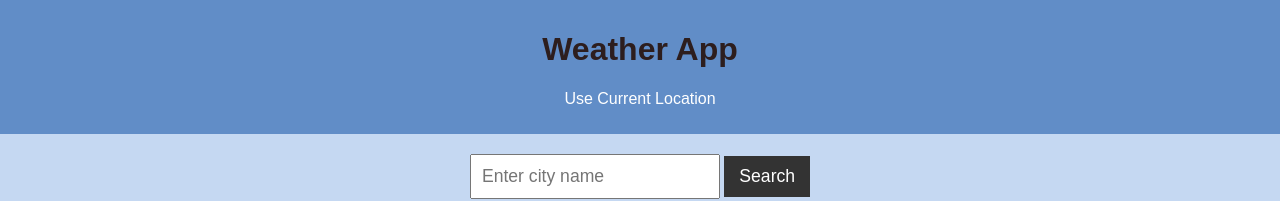
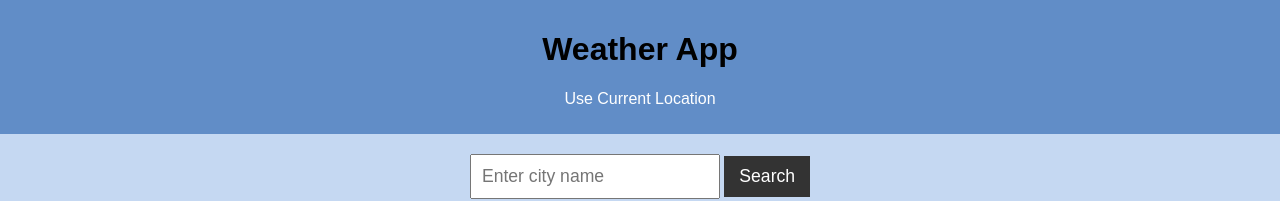
Before and after one commit to Samelo01/Final-API-Project, a plain HTML site: page index.html in a window 1280 px wide. Shown: the top 201 px of the page. Drawn offline with Linux system fonts and the light colour scheme.

Commit message:
modified css

```diff
--- a/styles.css
+++ b/styles.css
@@ -6,9 +6,9 @@ body {
   }
 
   header {
-    background-color: #333;
+    background-color: #151515;
     background-color: #618dc7;
-    color: rgb(45, 30, 30);
+    color: rgb(0, 0, 0);
     padding: 10px 0;
     text-align: center;
   }
```
